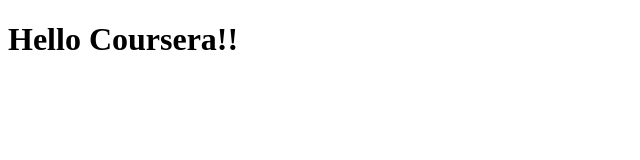
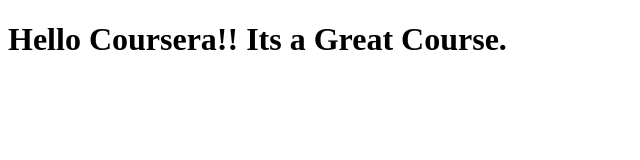
Before and after one commit to RiteshsSing2000/coursera-test, a plain HTML site: page site/index.html in a window 1280 px wide. Shown: the whole page, without its empty margins (0-640 px from the left). Drawn offline with Linux system fonts and the light colour scheme.

Commit message:
My Second Commit.

```diff
--- a/site/index.html
+++ b/site/index.html
@@ -4,6 +4,6 @@
 	<title>Hello Coursera</title>
 </head>
 <body>
-<h1>Hello Coursera!!</h1>
+<h1>Hello Coursera!! Its a Great Course.</h1>
 </body>
 </html>
```
